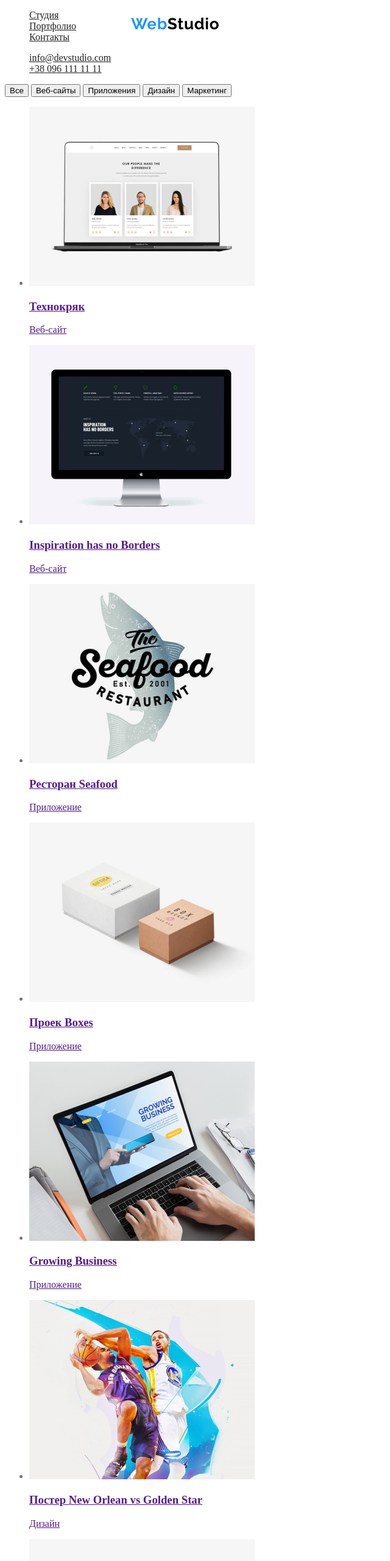
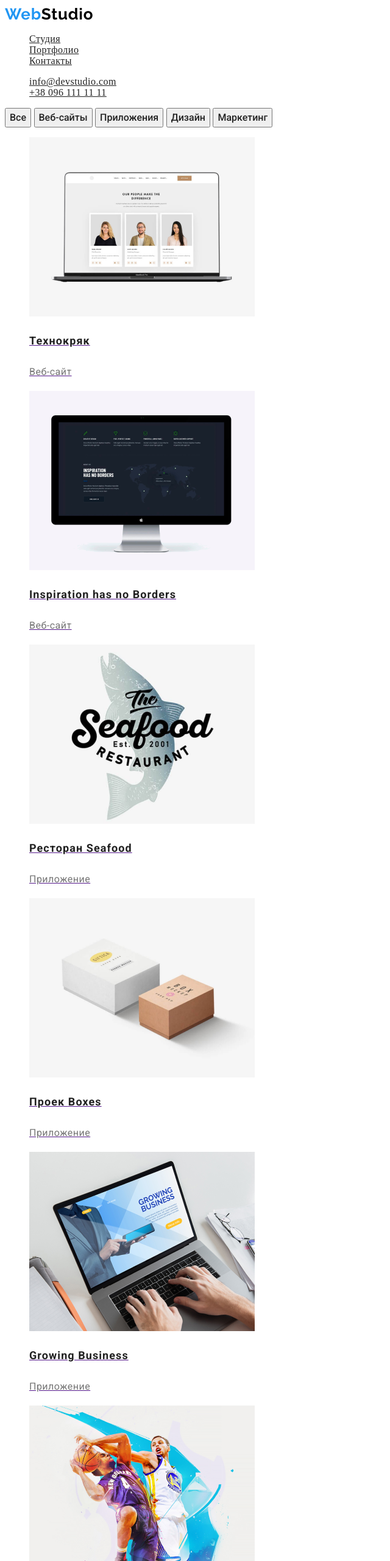
Before and after one commit to EvgeniyTIR/goit-markup-hw-02, a plain HTML site: page portfolio.html in a window 1280 px wide. Shown: the top 2560 px of the page at 61% size, without its empty margins (0-640 px from the left). Drawn offline with Linux system fonts and the light colour scheme.

Commit message:
goit-hw2-Портфолио

```diff
--- a/css/styles.css
+++ b/css/styles.css
@@ -1,6 +1,7 @@
 body {
-  color: #757575;
-  background-color: #ffffff;
+  color: var(--primary-text-color);
+  background-color: var(--primary-white-color);
+  letter-spacing: 0.03em;
 }
 :root {
   --primary-text-color: #757575;
@@ -20,16 +21,10 @@ body {
   list-style: none;
 }
 .logo {
-  position: absolute;
-  width: 145px;
-  height: 31px;
-  left: 215px;
-  top: 24px;
   font-family: Raleway;
-  font-style: normal;
   font-weight: bold;
   font-size: 26px;
-  line-height: 31px;
+  line-height: 1.2;
   /* identical to box height */
 
   letter-spacing: 0.03em;
@@ -70,13 +65,6 @@ body {
 .hero-button {
   color: var(--primary-white-color);
   background-color: var(--accent-color);
-  width: 200px;
-  height: 50px;
-  left: 700px;
-  top: 430px;
-
-  box-shadow: 0px 4px 4px rgba(0, 0, 0, 0.15);
-  border-radius: 4px;
 }
 /* Main info */
 .feature {
@@ -122,3 +110,41 @@ body {
 }
 /* --ПОРТФОЛИО--
 Фильтр списка проєктов */
+.filter-section {
+}
+
+.filter-button {
+  color: var(--primary-title-text);
+  font-family: Roboto;
+  font-weight: 500;
+  font-size: 16px;
+  line-height: 1.62;
+  /* identical to box height, or 162% */
+}
+.filter-button:hover,
+.filter-button:focus {
+  color: var(--primary-white-color);
+  background-color: var(--accent-color);
+  font-family: Roboto;
+  font-weight: 500;
+  font-size: 16px;
+  line-height: 1.62;
+  /* identical to box height, or 162% */
+}
+
+.filter-title {
+  color: var(--primary-title-text);
+  font-family: Roboto;
+  font-weight: bold;
+  font-size: 18px;
+  line-height: 2;
+  /* identical to box height, or 200% */
+  letter-spacing: 0.06em;
+}
+.filter-text {
+  color: var(--primary-text-color);
+  font-family: Roboto;
+  font-size: 16px;
+  line-height: 1.87;
+  /* identical to box height, or 187% */
+}
--- a/portfolio.html
+++ b/portfolio.html
@@ -31,74 +31,75 @@
         <!--Фильтр списка проєктов-->
         <section class="filter-section">
             <!-- <h1>Список работ</h1> -->
-            <div>
+            <div class="button-block">
             <button class="filter-button" type="button">Все</button>
             <button class="filter-button" type="button">Веб-сайты</button>
             <button class="filter-button" type="button">Приложения</button>
             <button class="filter-button" type="button">Дизайн</button>
             <button class="filter-button" type="button">Маркетинг</button>
-                    <ul>
+            </div>
+                    <ul class="filter list">
                         <li>
-                            <a href="">
-                                <img src="./images/tech.png" alt="" width="370" height="294">
-                                <h3>Технокряк</h3>
-                                <p>Веб-сайт</p>
+                            <a href="" class= "filter-link">
+                                <img src="./images/tech.png" alt="Проект Технокряк" width="370" height="294">
+                                <h3 class="filter-title">Технокряк</h3>
+                                <p class="filter-text">Веб-сайт</p>
                             </a>
                         </li>
                         <li>
-                            <a href="">
-                                <img src="./images/Inspiration.png" alt="" width="370" height="294">
-                                <h3 lang="en" >Inspiration has no Borders</h3>
-                                <p>Веб-сайт</p>
+                            <a href="" class="filter-link">
+                                <img src="./images/Inspiration.png" alt="Изображение Монитора" width="370" height="294">
+                                <h3 class="filter-title" lang="en" >Inspiration has no Borders</h3>
+                                <p class="filter-text">Веб-сайт</p>
                             </a>
                         </li>
                         <li>
-                            <a href="">
-                                <img src="./images/Seafood.png" alt="" width="370" height="294">
-                                <h3>Ресторан Seafood</h3>
-                                <p>Приложение</p>
+                            <a href="" class="filter-link">
+                                <img src="./images/Seafood.png" alt="Лого ресторана" width="370" height="294">
+                                <h3 class="filter-title">Ресторан Seafood</h3>
+                                <p class="filter-text">Приложение</p>
                             </a>
                          </li>
                         <li>
-                            <a href="">
-                                <img src="./images/Boxes.png" alt="" width="370" height="294">
-                                <h3>Проек <span lang= "en">Boxes</span></h3>
-                                <p>Приложение</p>
+                            <a href="" class="filter-link">
+                                <img src="./images/Boxes.png" alt=" Проект Boxes " width="370" height="294">
+                                <h3 class="filter-title">Проек <span lang= "en">Boxes</span></h3>
+                                <p class="filter-text">Приложение</p>
                             </a>
                         </li>
                         <li>
-                            <a href="">
-                                <img src="./images/GBusness.png" alt="" width="370" height="294">
-                                <h3 lang="en">Growing Business</h3>
-                                <p>Приложение</p>
+                            <a href="" class="filter-link">
+                                <img src="./images/GBusness.png" alt=" Ищображение ноутбука " width="370" height="294">
+                                <h3 class="filter-title" lang="en">Growing Business</h3>
+                                <p class="filter-text">Приложение</p>
                             </a>
                          </li>
                         <li>
-                            <a href="">
-                                <img src="./images/NewOrlean.png" alt="" width="370" height="294">
-                                <h3>Постер <span lang="en">New Orlean vs Golden Star</span></h3>
-                                <p>Дизайн</p>
+                            <a href="" class="filter-link">
+                                <img src="./images/NewOrlean.png" alt="Игра в баскетбол" width="370" height="294">
+                                <h3 class="filter-title">Постер <span lang="en">New Orlean vs Golden Star</span></h3>
+                                <p class="filter-text">Дизайн</p>
                             </a>
                          </li>
                         <li>
-                            <a href="">
-                               <img src="./images/journal.png" alt="" width="370" height="294">
-                               <h3>Издание <span lang="en">Limited Edition</span></h3>
-                               <p>Дизайн</p>
+                            <a href="" class="filter-link">
+                               <img src="./images/journal.png" alt="Журнал" width="370" height="294">
+                               <h3  class="filter-title">Издание <span lang="en">Limited Edition</span></h3>
+                               <p class="filter-text">Дизайн</p>
                             </a>
                         </li>
                         <li>
-                            <a href="">
-                               <img src="./images/Prime.png" alt="" width="370" height="294">
-                               <h3>Проект <span lang="en">Prime</span> </h3>
-                               <p>Маркетинг</p>
+                            <a href="" class="filter-link">
+                               <img src="./images/Prime.png" alt="Наушники" width="370" height="294">
+                               <h3  class="filter-title">Проект <span lang="en">Prime</span> </h3>
+                               <p class="filter-text">Маркетинг</p>
                              </a>
                         </li>
                         <li>
-                            <a href="">
-                                <img src="./images/projectLAB.png" alt="" width="370" height="294">
-                                <h3>Проект <span lang="en">LAB</span> </h3>
-                                <p>Маркетинг</p>
+                            <a href="" class="filter-link">
+                                <img src="./images/projectLAB.png" alt="LAB EL TAG" width="370" height="294">
+                                <h3 class="filter-title">Проект <span lang="en">LAB</span> </h3>
+                                <p class="filter-text">Маркетинг</p>
                             </a>
                         </li>
                     </ul>
```
